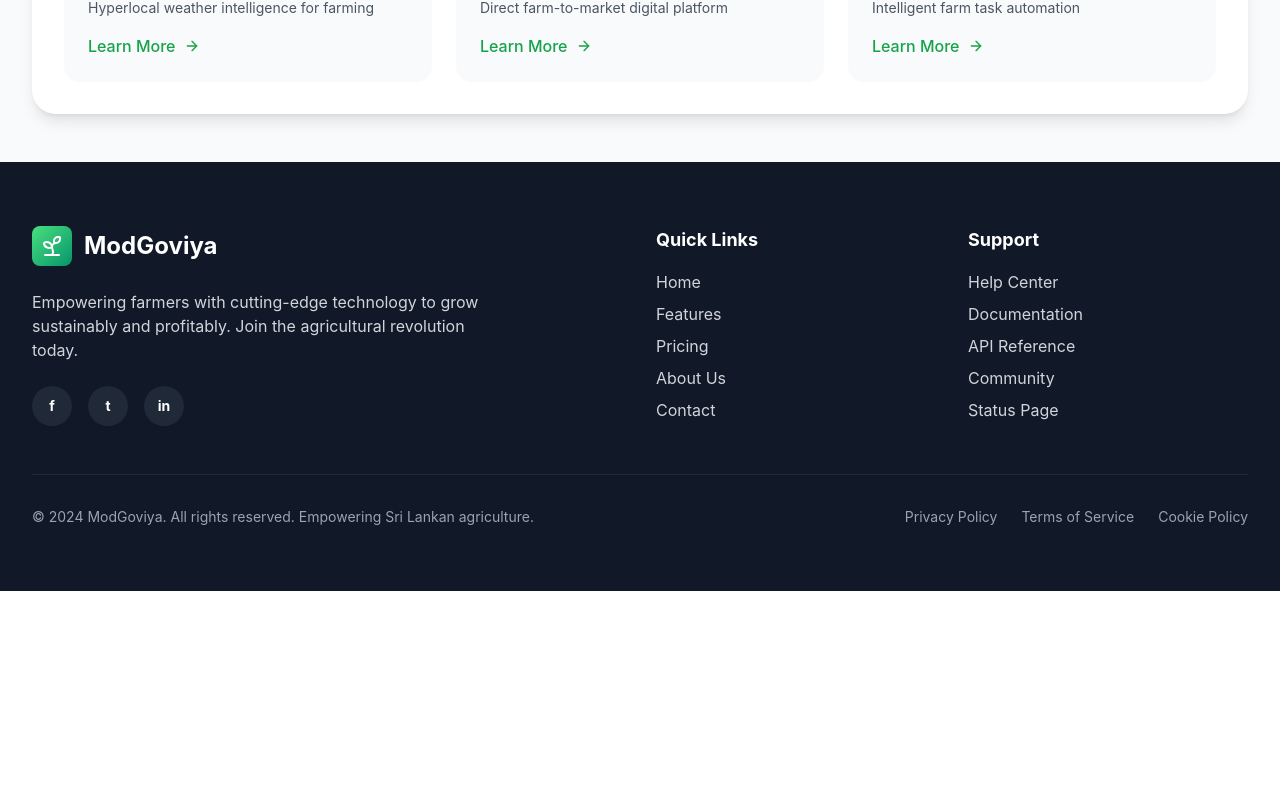
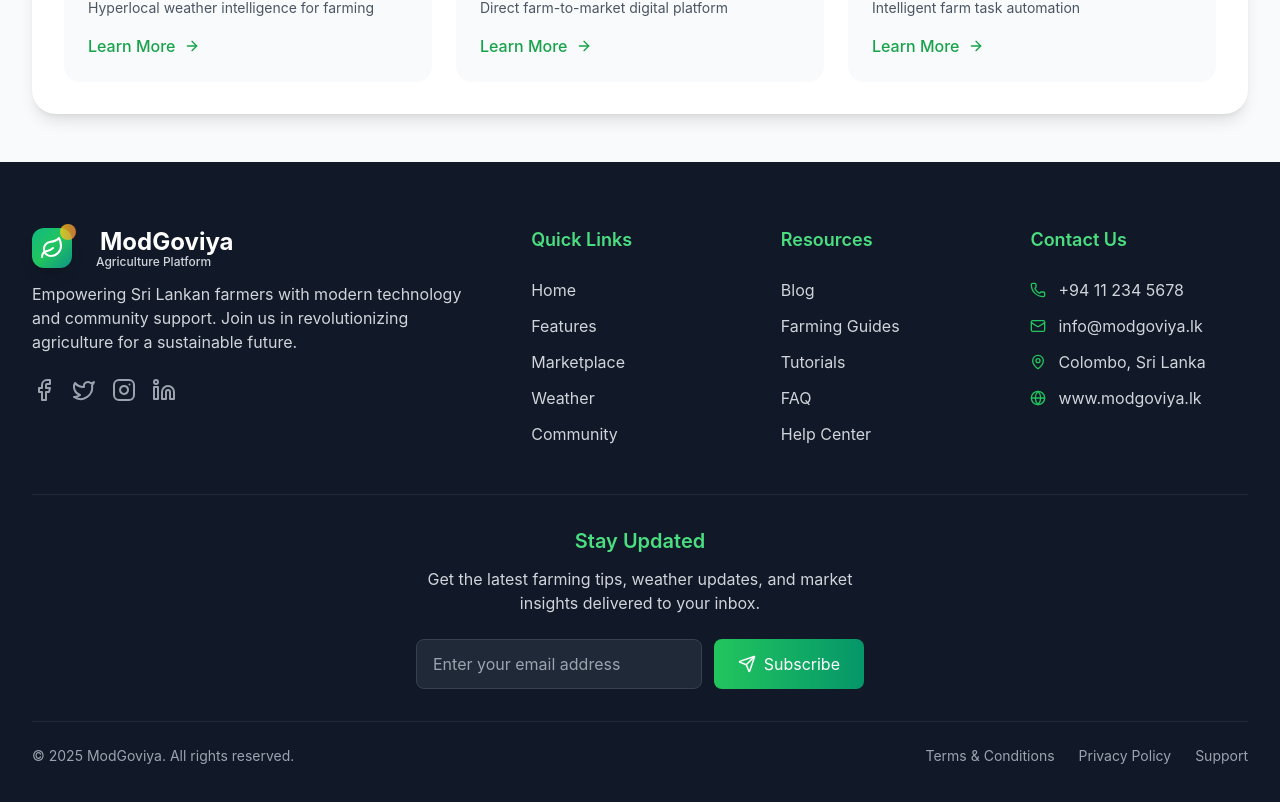
Before and after one commit to NadeeshaMedagama/ModGoviya_farmer_assistance_MERN_platform, a React (Create React App) app: page /learnmorefeatures in a window 1280 px wide. Shown: the part 2873-3675 px from the top of the page. Before the commit the page ends 3464 px from the top, so only its background shows below. Built offline with nearby package versions, Linux system fonts and the light colour scheme.

Commit message:
footer section added

```diff
--- a/src/components/common/FeatureDetailsPage.jsx
+++ b/src/components/common/FeatureDetailsPage.jsx
@@ -31,6 +31,7 @@ import {
     ChevronDown,
     ChevronUp
 } from 'lucide-react';
+import Footer from "../layout/Footer";
 
 const FeatureDetailsPage = () => {
     const [activeFeature, setActiveFeature] = useState('crop-management');
@@ -730,68 +731,7 @@ const FeatureDetailsPage = () => {
             </div>
 
             {/* Footer */}
-            <footer className="bg-gray-900 text-white py-16">
-                <div className="max-w-7xl mx-auto px-4 sm:px-6 lg:px-8">
-                    <div className="grid grid-cols-1 md:grid-cols-4 gap-8">
-                        <div className="col-span-1 md:col-span-2">
-                            <div className="flex items-center space-x-3 mb-6">
-                                <div className="w-10 h-10 bg-gradient-to-br from-green-400 to-emerald-600 rounded-lg flex items-center justify-center">
-                                    <Sprout className="w-6 h-6 text-white" />
-                                </div>
-                                <span className="text-2xl font-bold">ModGoviya</span>
-                            </div>
-                            <p className="text-gray-300 mb-6 max-w-md">
-                                Empowering farmers with cutting-edge technology to grow sustainably and profitably.
-                                Join the agricultural revolution today.
-                            </p>
-                            <div className="flex space-x-4">
-                                <div className="w-10 h-10 bg-gray-800 rounded-full flex items-center justify-center hover:bg-green-600 transition-colors cursor-pointer">
-                                    <span className="text-sm font-bold">f</span>
-                                </div>
-                                <div className="w-10 h-10 bg-gray-800 rounded-full flex items-center justify-center hover:bg-green-600 transition-colors cursor-pointer">
-                                    <span className="text-sm font-bold">t</span>
-                                </div>
-                                <div className="w-10 h-10 bg-gray-800 rounded-full flex items-center justify-center hover:bg-green-600 transition-colors cursor-pointer">
-                                    <span className="text-sm font-bold">in</span>
-                                </div>
-                            </div>
-                        </div>
-
-                        <div>
-                            <h4 className="text-lg font-bold mb-4">Quick Links</h4>
-                            <ul className="space-y-2 text-gray-300">
-                                <li><a href="#" className="hover:text-green-400 transition-colors">Home</a></li>
-                                <li><a href="#" className="hover:text-green-400 transition-colors">Features</a></li>
-                                <li><a href="#" className="hover:text-green-400 transition-colors">Pricing</a></li>
-                                <li><a href="#" className="hover:text-green-400 transition-colors">About Us</a></li>
-                                <li><a href="#" className="hover:text-green-400 transition-colors">Contact</a></li>
-                            </ul>
-                        </div>
-
-                        <div>
-                            <h4 className="text-lg font-bold mb-4">Support</h4>
-                            <ul className="space-y-2 text-gray-300">
-                                <li><a href="#" className="hover:text-green-400 transition-colors">Help Center</a></li>
-                                <li><a href="#" className="hover:text-green-400 transition-colors">Documentation</a></li>
-                                <li><a href="#" className="hover:text-green-400 transition-colors">API Reference</a></li>
-                                <li><a href="#" className="hover:text-green-400 transition-colors">Community</a></li>
-                                <li><a href="#" className="hover:text-green-400 transition-colors">Status Page</a></li>
-                            </ul>
-                        </div>
-                    </div>
-
-                    <div className="border-t border-gray-800 mt-12 pt-8 flex flex-col md:flex-row justify-between items-center">
-                        <div className="text-gray-400 text-sm mb-4 md:mb-0">
-                            © 2024 ModGoviya. All rights reserved. Empowering Sri Lankan agriculture.
-                        </div>
-                        <div className="flex space-x-6 text-gray-400 text-sm">
-                            <a href="#" className="hover:text-green-400 transition-colors">Privacy Policy</a>
-                            <a href="#" className="hover:text-green-400 transition-colors">Terms of Service</a>
-                            <a href="#" className="hover:text-green-400 transition-colors">Cookie Policy</a>
-                        </div>
-                    </div>
-                </div>
-            </footer>
+            <Footer />
         </div>
     );
 };
```
